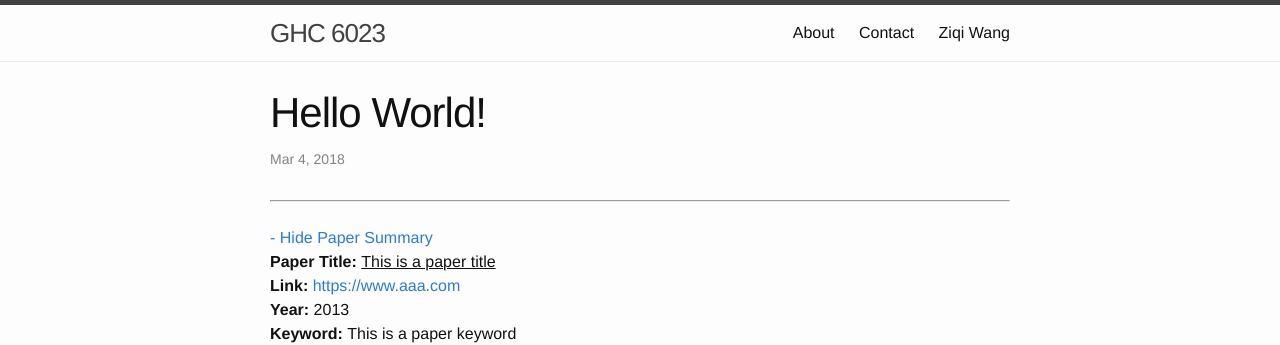
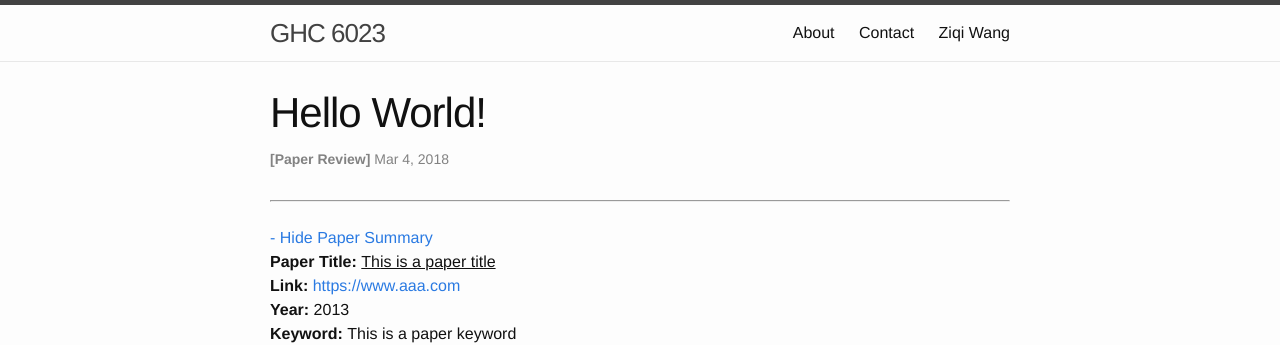
Before and after one commit to wangziqi2013/wangziqi2013.github.io, a Jekyll site: the page built from _posts/2018-03-03-my-first-post.markdown, in a window 1280 px wide. Shown: the top 345 px of the page. Built offline with Jekyll 4.4.1, drawn with Linux system fonts in a browser that asks for light colours.

Commit message:
Small change to the paper review page layout

```diff
--- a/_layouts/paper-summary.html
+++ b/_layouts/paper-summary.html
@@ -5,7 +5,12 @@ layout: default
 
   <header class="post-header">
     <h1 class="post-title" itemprop="name headline">{{ page.title }}</h1>
-    <p class="post-meta"><time datetime="{{ page.date | date_to_xmlschema }}" itemprop="datePublished">{{ page.date | date: "%b %-d, %Y" }}</time>{% if page.author %} • <span itemprop="author" itemscope itemtype="http://schema.org/Person"><span itemprop="name">{{ page.author }}</span></span>{% endif %}</p>
+    <p class="post-meta">
+      <strong>[Paper Review]</strong>
+      <time datetime="{{ page.date | date_to_xmlschema }}" itemprop="datePublished">{{ page.date | date: "%b %-d, %Y" }}</time>
+      {% if page.author %}
+      • <span itemprop="author" itemscope itemtype="http://schema.org/Person"><span itemprop="name">{{ page.author }}</span></span>
+      {% endif %}</p>
   </header>
 
   <script language="javascript">
```
